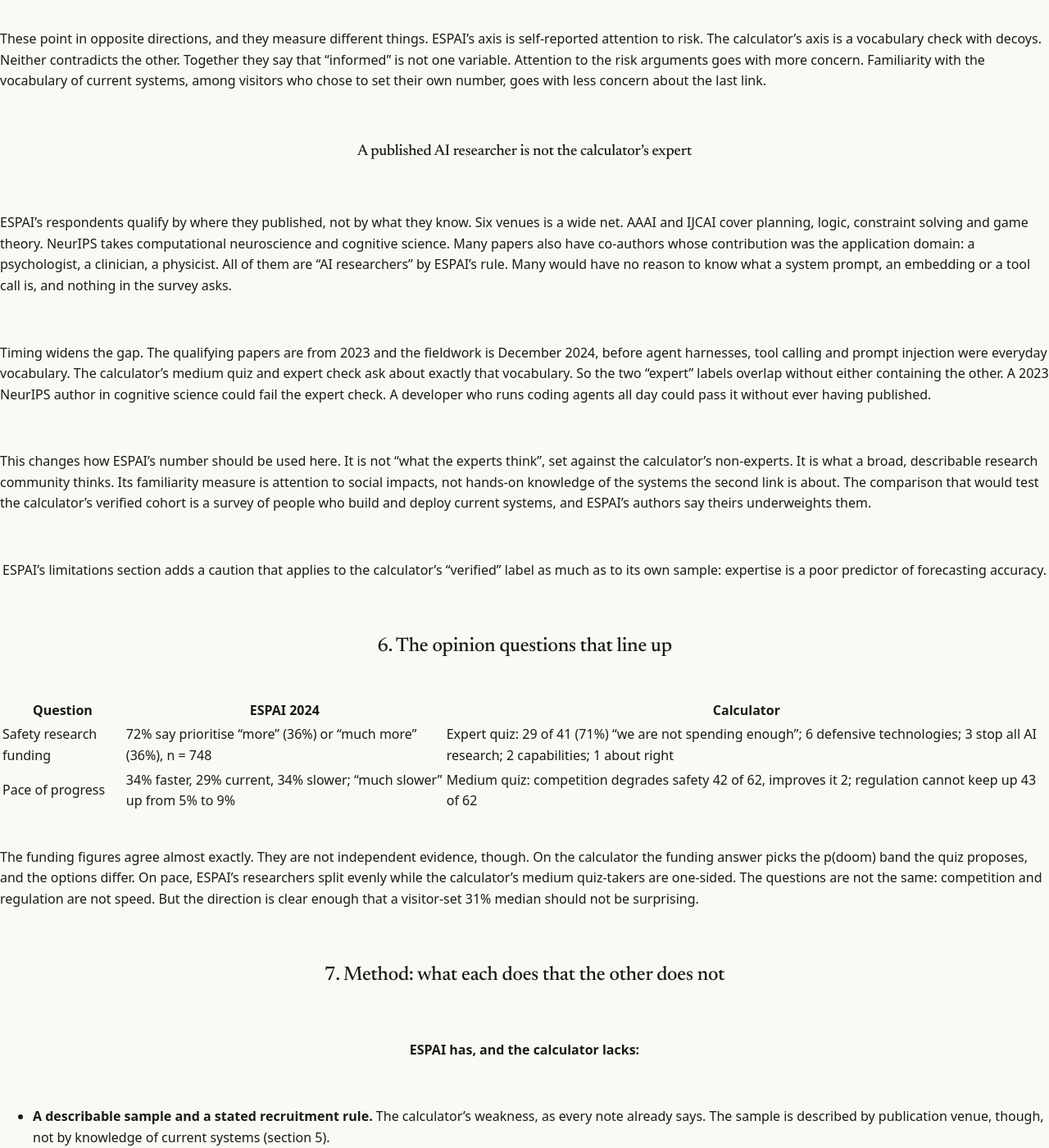
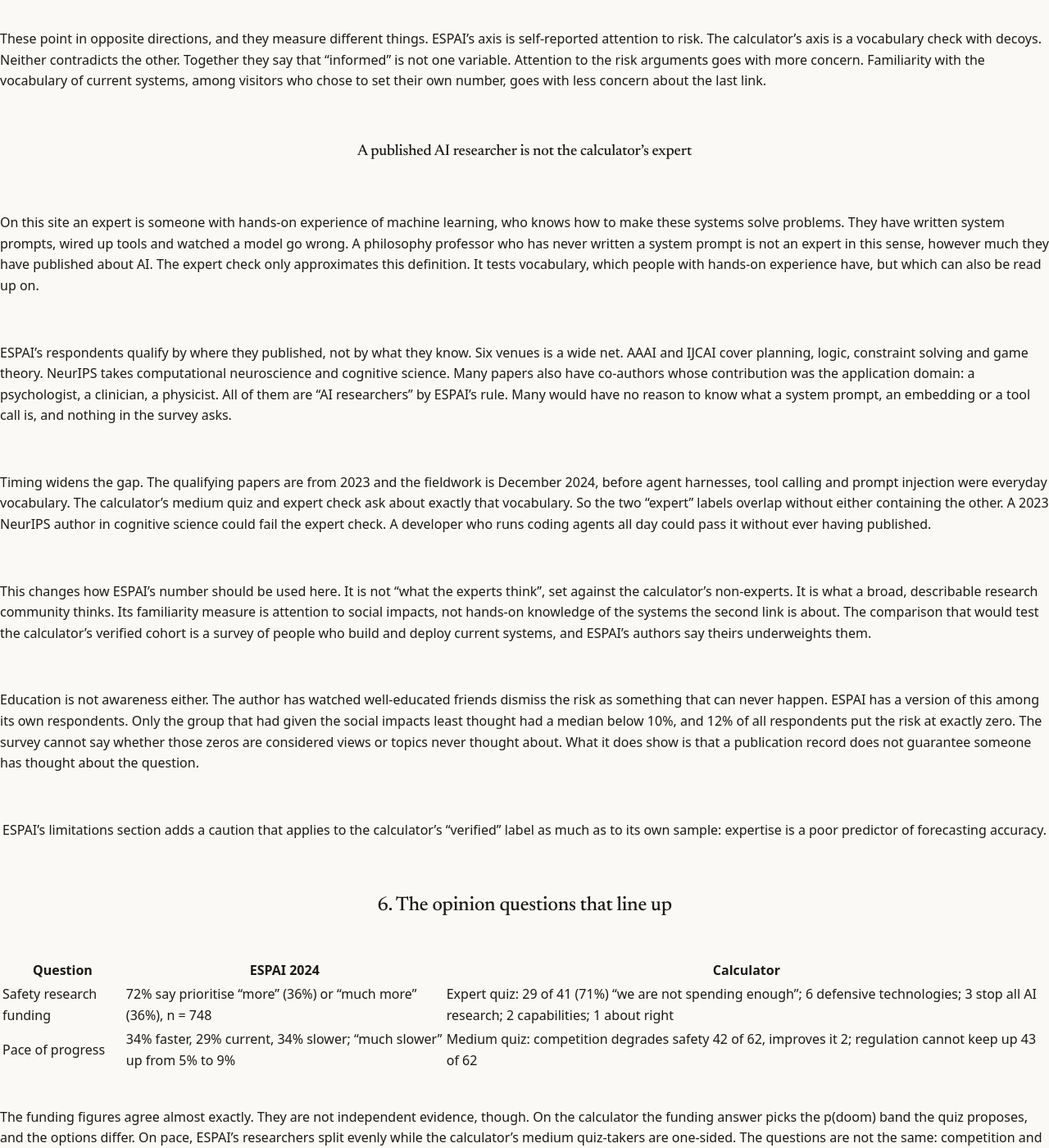
Before and after one commit to neoneye/pdoom-calculator, a Jekyll site: the page built from docs/2026-09-15-espai-2024.md, in a window 1280 px wide and 1400 px high, scrolled down 5662 px. Shown: the whole window at 82% size. Built offline with Jekyll 4.4.1, drawn with Linux system fonts in a browser that asks for light colours; our own code applies the rules of GitHub Pages for plain Markdown files.

Commit message:
State the site's definition of expert in the ESPAI note
An expert here has hands-on machine-learning experience, not a publication
record. Add that, note the expert check only approximates it, and note
that education is not awareness: ESPAI's least attentive group had a lower
median and 12% of researchers put the risk at zero.

Co-Authored-By: Claude Opus 5 <noreply@anthropic.com>

```diff
--- a/docs/2026-09-15-espai-2024.md
+++ b/docs/2026-09-15-espai-2024.md
@@ -258,6 +258,14 @@ their own number, goes with less concern about the last link.
 
 ### A published AI researcher is not the calculator's expert
 
+On this site an expert is someone with hands-on experience of machine learning, who
+knows how to make these systems solve problems. They have written system prompts,
+wired up tools and watched a model go wrong. A philosophy professor who has never
+written a system prompt is not an expert in this sense, however much they have
+published about AI. The expert check only approximates this definition. It tests
+vocabulary, which people with hands-on experience have, but which can also be read
+up on.
+
 ESPAI's respondents qualify by where they published, not by what they know. Six
 venues is a wide net. AAAI and IJCAI cover planning, logic, constraint solving and
 game theory. NeurIPS takes computational neuroscience and cognitive science. Many
@@ -280,6 +288,14 @@ research community thinks. Its familiarity measure is attention to social impact
 not hands-on knowledge of the systems the second link is about. The comparison
 that would test the calculator's verified cohort is a survey of people who build
 and deploy current systems, and ESPAI's authors say theirs underweights them.
+
+Education is not awareness either. The author has watched well-educated friends
+dismiss the risk as something that can never happen. ESPAI has a version of this
+among its own respondents. Only the group that had given the social impacts least
+thought had a median below 10%, and 12% of all respondents put the risk at exactly
+zero. The survey cannot say whether those zeros are considered views or topics
+never thought about. What it does show is that a publication record does not
+guarantee someone has thought about the question.
 
 ESPAI's limitations section adds a caution that applies to the calculator's
 "verified" label as much as to its own sample: expertise is a poor predictor of
```
